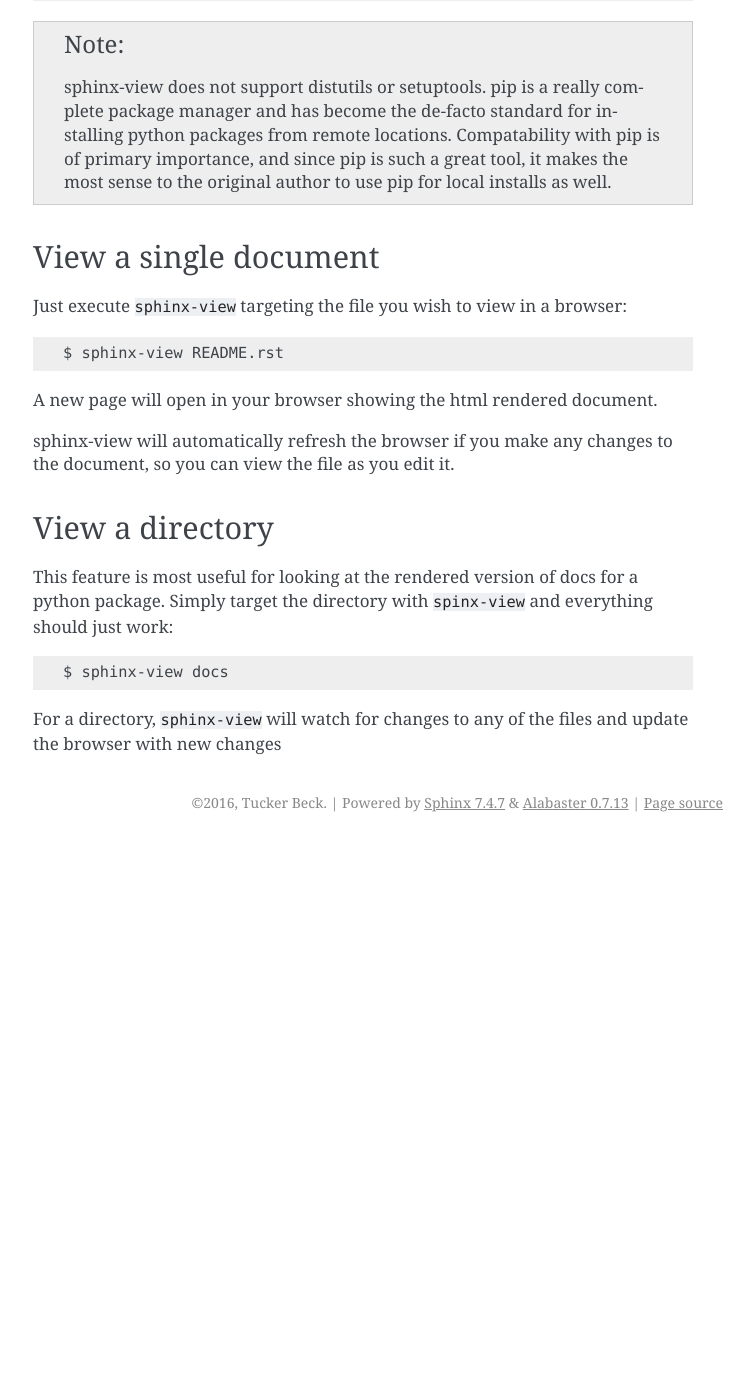
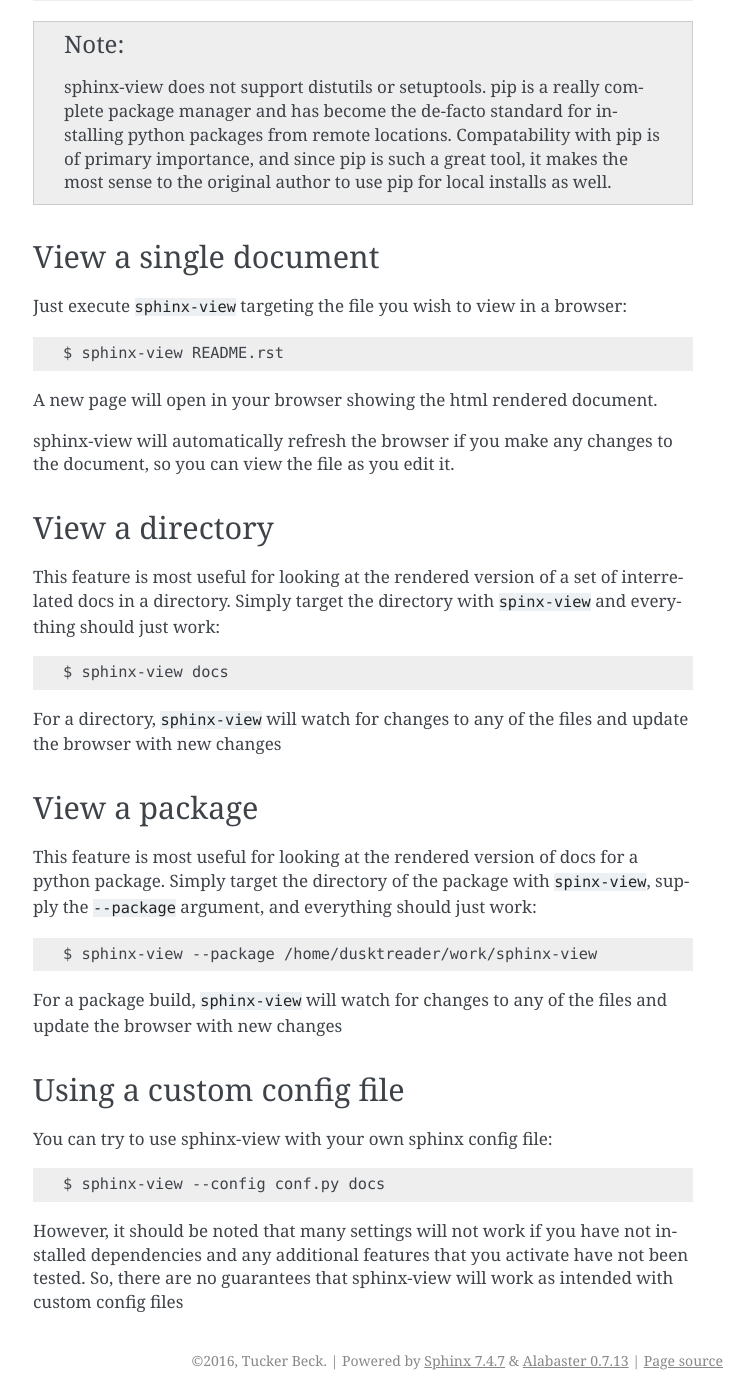
Before and after one commit to dusktreader/sphinx-view, a Sphinx documentation site: the page built from docs/quickstart.rst, in a window 1280 px wide and 1400 px high, scrolled down 1018 px. Shown: the whole window, without its empty margins (387-1140 px from the left). Built offline with Sphinx 7.4.7, drawn with Linux system fonts in a browser that asks for light colours; before the commit the page ends 1860 px from its top, so only the background shows below that; some of the changed text lies outside the part shown.

Commit message:
Issue #23: Added a section about viewing a package

```diff
--- a/docs/quickstart.rst
+++ b/docs/quickstart.rst
@@ -62,11 +62,33 @@ the document, so you can view the file as you edit it.
 
 View a directory
 ----------------
-This feature is most useful for looking at the rendered version of docs for a
-python package. Simply target the directory with ``spinx-view`` and everything
-should just work::
+This feature is most useful for looking at the rendered version of a set of
+interrelated docs in a directory. Simply target the directory with
+``spinx-view`` and everything should just work::
 
 $ sphinx-view docs
 
 For a directory, ``sphinx-view`` will watch for changes to any of the files
 and update the browser with new changes
+
+View a package
+--------------
+This feature is most useful for looking at the rendered version of docs for a
+python package. Simply target the directory of the package with ``spinx-view``,
+supply the ``--package`` argument, and everything should just work::
+
+$ sphinx-view --package /home/dusktreader/work/sphinx-view
+
+For a package build, ``sphinx-view`` will watch for changes to any of the files
+and update the browser with new changes
+
+Using a custom config file
+--------------------------
+You can try to use sphinx-view with your own sphinx config file::
+
+$ sphinx-view --config conf.py docs
+
+However, it should be noted that many settings will not work if you have
+not installed dependencies and any additional features that you activate have
+not been tested. So, there are no guarantees that sphinx-view will work as
+intended with custom config files
```
Also changed, not shown: README.rst (+1 -12 lines).
